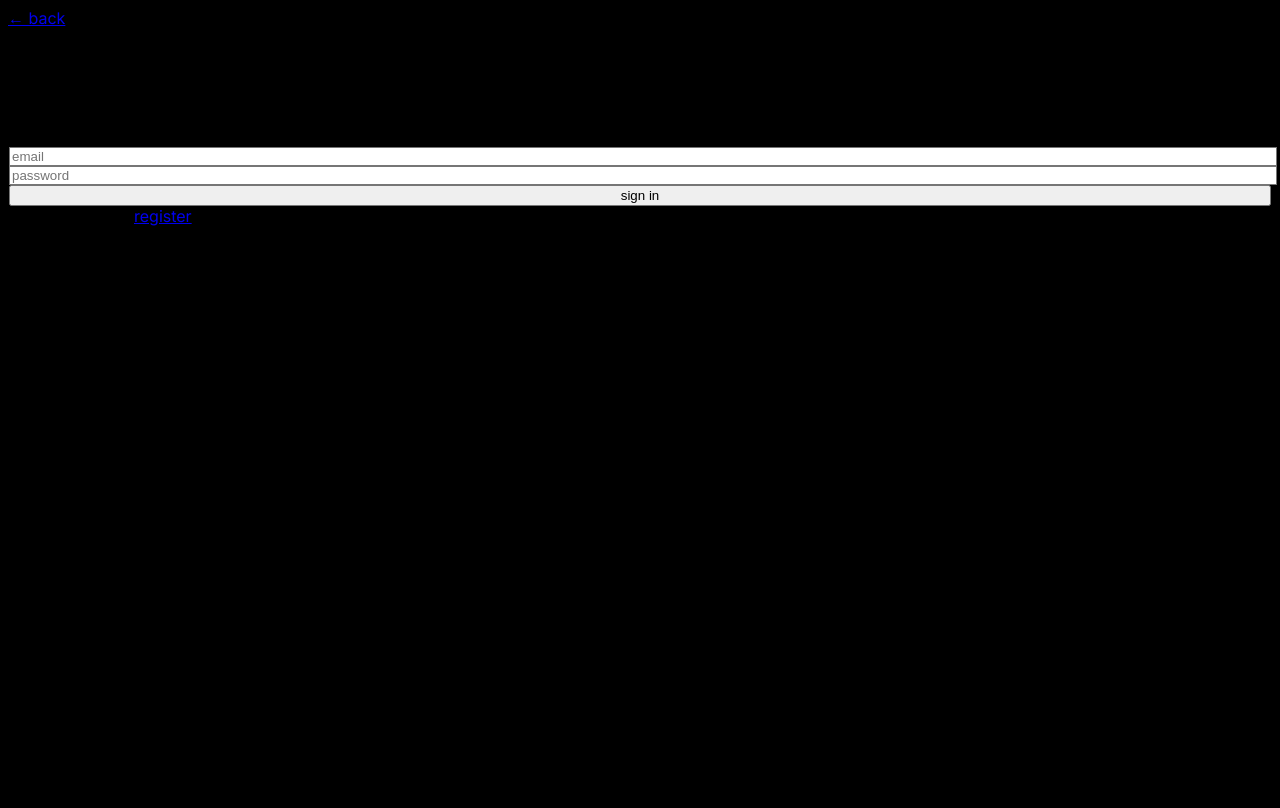
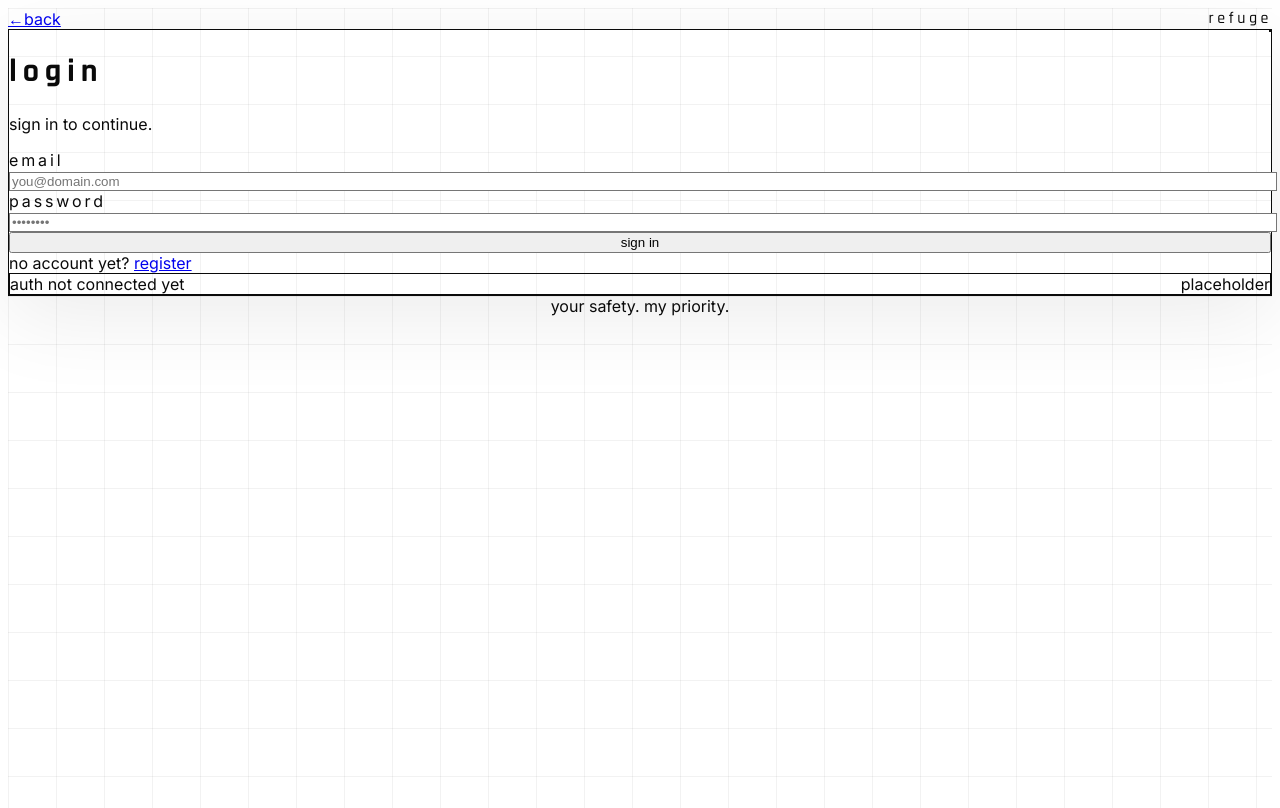
Before and after one commit to mejiasergio2002-max/Refuge, a Next.js app: page /login in a window 1280 px wide. Built offline with nearby package versions, Linux system fonts and the light colour scheme.

Commit message:
white landing + sleek auth pages

```diff
--- a/src/app/feed/page.tsx
+++ b/src/app/feed/page.tsx
@@ -1,20 +1,27 @@
 import Link from "next/link"
 
-export default function Page() {
+export default function FeedPage() {
   return (
-    <main className="min-h-screen bg-black text-white">
-      <div className="mx-auto max-w-3xl px-6 py-16">
-        <Link href="/" className="text-sm text-white/70 hover:text-white">
-          ← back
-        </Link>
+    <main className="min-h-screen bg-white">
+      <div className="min-h-screen bg-grid-light">
+        <div className="mx-auto max-w-6xl px-6 py-10">
+          <header className="flex items-center justify-between">
+            <Link href="/" className="inline-flex items-center gap-2 text-sm font-semibold text-black/70 hover:text-black">
+              <span className="text-lg">←</span> back
+            </Link>
+            <div className="font-display text-sm font-semibold tracking-[0.22em] text-black/60">
+              refuge
+            </div>
+          </header>
 
-        <h1 className="mt-6 text-4xl font-semibold tracking-tight">feed</h1>
-        <p className="mt-3 text-sm text-white/65">
-          placeholder. feed ui comes next.
-        </p>
-
-        <div className="mt-10 rounded-3xl border border-white/10 bg-white/5 p-6">
-          <div className="text-sm text-white/70">ready for your feed spec.</div>
+          <div className="mt-12 rounded-3xl border border-black/10 bg-white p-7 shadow-[0_20px_80px_rgba(0,0,0,0.08)]">
+            <h1 className="font-display text-3xl font-bold tracking-[0.18em]">
+              feed
+            </h1>
+            <p className="mt-2 text-sm text-black/60">
+              placeholder. next you’ll tell me what the feed should be.
+            </p>
+          </div>
         </div>
       </div>
     </main>
--- a/src/app/globals.css
+++ b/src/app/globals.css
@@ -1,6 +1,11 @@
 @tailwind base;
 @tailwind components;
 @tailwind utilities;
+
+:root {
+  --font-display: ui-sans-serif;
+  --font-body: ui-sans-serif;
+}
 
 html,
 body {
@@ -8,5 +13,31 @@ body {
 }
 
 body {
-  background-color: black;
+  font-family: var(--font-body);
+  background: #ffffff;
+  color: #0a0a0a;
 }
+
+.font-display {
+  font-family: var(--font-display);
+}
+
+.bg-grid-light {
+  background-image:
+    linear-gradient(to right, rgba(0,0,0,0.05) 1px, transparent 1px),
+    linear-gradient(to bottom, rgba(0,0,0,0.05) 1px, transparent 1px);
+  background-size: 48px 48px;
+}
+
+.text-olive {
+  color: #2f3b2f;
+}
+
+.border-olive {
+  border-color: rgba(47, 59, 47, 0.25);
+}
+
+.ring-olive:focus {
+  outline: none;
+  box-shadow: 0 0 0 3px rgba(47, 59, 47, 0.18);
+}
--- a/src/app/layout.tsx
+++ b/src/app/layout.tsx
@@ -1,31 +1,27 @@
 import "./globals.css"
 import type { ReactNode } from "react"
-import { Orbitron, Inter } from "next/font/google"
+import { Rajdhani, Inter } from "next/font/google"
 
-const display = Orbitron({
+const display = Rajdhani({
   subsets: ["latin"],
-  weight: ["400", "700"],
+  weight: ["500", "600", "700"],
+  variable: "--font-display",
 })
 
 const body = Inter({
   subsets: ["latin"],
+  variable: "--font-body",
 })
 
 export const metadata = {
-  title: "Refuge",
-  description: "Your Safety. My Priority.",
+  title: "refuge",
+  description: "your safety. my priority.",
 }
 
-export default function RootLayout({
-  children,
-}: {
-  children: ReactNode
-}) {
+export default function RootLayout({ children }: { children: ReactNode }) {
   return (
-    <html lang="en">
-      <body className={`${body.className} bg-black text-white`}>
-        {children}
-      </body>
+    <html lang="en" className={`${display.variable} ${body.variable}`}>
+      <body>{children}</body>
     </html>
   )
 }
--- a/src/app/login/page.tsx
+++ b/src/app/login/page.tsx
@@ -2,38 +2,79 @@ import Link from "next/link"
 
 export default function LoginPage() {
   return (
-    <main className="min-h-screen bg-black text-white">
-      <div className="mx-auto max-w-xl px-6 py-16">
-        <Link href="/" className="text-sm text-white/70 hover:text-white">
-          ← back
+    <main className="min-h-screen bg-white">
+      <div className="min-h-screen bg-grid-light">
+        <div className="mx-auto max-w-6xl px-6 py-10">
+          <header className="flex items-center justify-between">
+            <Link href="/" className="inline-flex items-center gap-2 text-sm font-semibold text-black/70 hover:text-black">
+              <span className="text-lg">←</span> back
             </Link>
 
-        <h1 className="mt-6 text-4xl font-semibold tracking-tight">login</h1>
-        <p className="mt-3 text-sm text-white/65">
-          placeholder page. next step: connect auth.
+            <div className="font-display text-sm font-semibold tracking-[0.22em] text-black/60">
+              refuge
+            </div>
+          </header>
+
+          <div className="mx-auto mt-12 max-w-xl">
+            <div className="rounded-3xl border border-black/10 bg-white p-7 shadow-[0_20px_80px_rgba(0,0,0,0.08)]">
+              <div className="flex items-start justify-between gap-6">
+                <div>
+                  <h1 className="font-display text-3xl font-bold tracking-[0.18em]">
+                    login
+                  </h1>
+                  <p className="mt-2 text-sm text-black/60">
+                    sign in to continue.
                   </p>
+                </div>
+                <div className="h-12 w-12 rounded-2xl border border-black/10 bg-black/5" />
+              </div>
 
-        <div className="mt-10 rounded-3xl border border-white/10 bg-white/5 p-6">
-          <div className="grid gap-3">
+              <div className="mt-8 grid gap-4">
+                <div>
+                  <label className="text-xs font-semibold tracking-[0.18em] text-black/60">
+                    email
+                  </label>
                   <input
-              className="w-full rounded-xl border border-white/10 bg-black/40 px-4 py-3 text-sm outline-none focus:border-white/25"
-              placeholder="email"
+                    className="mt-2 w-full rounded-2xl border border-black/10 bg-white px-4 py-3 text-sm text-black placeholder:text-black/35 ring-olive"
+                    placeholder="you@domain.com"
+                    type="email"
                   />
+                </div>
+
+                <div>
+                  <label className="text-xs font-semibold tracking-[0.18em] text-black/60">
+                    password
+                  </label>
                   <input
-              className="w-full rounded-xl border border-white/10 bg-black/40 px-4 py-3 text-sm outline-none focus:border-white/25"
-              placeholder="password"
+                    className="mt-2 w-full rounded-2xl border border-black/10 bg-white px-4 py-3 text-sm text-black placeholder:text-black/35 ring-olive"
+                    placeholder="••••••••"
                     type="password"
                   />
-            <button className="rounded-xl bg-white px-5 py-3 text-sm font-semibold text-black hover:opacity-90">
+                </div>
+
+                <button className="mt-2 inline-flex items-center justify-center rounded-2xl bg-black px-5 py-3 text-sm font-semibold text-white hover:opacity-90">
                   sign in
                 </button>
+
+                <div className="text-xs text-black/50">
+                  no account yet?{" "}
+                  <Link href="/register" className="font-semibold text-black/70 hover:text-black">
+                    register
+                  </Link>
                 </div>
 
-          <div className="mt-6 text-xs text-white/50">
-            no account yet?{" "}
-            <Link className="text-white/70 hover:text-white" href="/register">
-              register
-            </Link>
+                <div className="mt-4 flex items-center justify-between rounded-2xl border border-black/10 bg-black/5 p-4 text-xs text-black/55">
+                  <span>auth not connected yet</span>
+                  <span className="rounded-full bg-white px-3 py-1 font-semibold text-black/60">
+                    placeholder
+                  </span>
+                </div>
+              </div>
+            </div>
+
+            <div className="mt-6 text-center text-xs text-black/45">
+              your safety. my priority.
+            </div>
           </div>
         </div>
       </div>
--- a/src/app/register/page.tsx
+++ b/src/app/register/page.tsx
@@ -2,38 +2,76 @@ import Link from "next/link"
 
 export default function RegisterPage() {
   return (
-    <main className="min-h-screen bg-black text-white">
-      <div className="mx-auto max-w-xl px-6 py-16">
-        <Link href="/" className="text-sm text-white/70 hover:text-white">
-          ← back
+    <main className="min-h-screen bg-white">
+      <div className="min-h-screen bg-grid-light">
+        <div className="mx-auto max-w-6xl px-6 py-10">
+          <header className="flex items-center justify-between">
+            <Link href="/" className="inline-flex items-center gap-2 text-sm font-semibold text-black/70 hover:text-black">
+              <span className="text-lg">←</span> back
             </Link>
 
-        <h1 className="mt-6 text-4xl font-semibold tracking-tight">register</h1>
-        <p className="mt-3 text-sm text-white/65">
-          placeholder page. next step: connect auth.
+            <div className="font-display text-sm font-semibold tracking-[0.22em] text-black/60">
+              refuge
+            </div>
+          </header>
+
+          <div className="mx-auto mt-12 max-w-xl">
+            <div className="rounded-3xl border border-black/10 bg-white p-7 shadow-[0_20px_80px_rgba(0,0,0,0.08)]">
+              <div className="flex items-start justify-between gap-6">
+                <div>
+                  <h1 className="font-display text-3xl font-bold tracking-[0.18em]">
+                    register
+                  </h1>
+                  <p className="mt-2 text-sm text-black/60">
+                    create your account to access bookings and the feed.
                   </p>
+                </div>
+                <div className="h-12 w-12 rounded-2xl border border-black/10 bg-black/5" />
+              </div>
 
-        <div className="mt-10 rounded-3xl border border-white/10 bg-white/5 p-6">
-          <div className="grid gap-3">
+              <div className="mt-8 grid gap-4">
+                <div>
+                  <label className="text-xs font-semibold tracking-[0.18em] text-black/60">
+                    email
+                  </label>
                   <input
-              className="w-full rounded-xl border border-white/10 bg-black/40 px-4 py-3 text-sm outline-none focus:border-white/25"
-              placeholder="email"
+                    className="mt-2 w-full rounded-2xl border border-black/10 bg-white px-4 py-3 text-sm text-black placeholder:text-black/35 ring-olive"
+                    placeholder="you@domain.com"
+                    type="email"
                   />
+                </div>
+
+                <div>
+                  <label className="text-xs font-semibold tracking-[0.18em] text-black/60">
+                    password
+                  </label>
                   <input
-              className="w-full rounded-xl border border-white/10 bg-black/40 px-4 py-3 text-sm outline-none focus:border-white/25"
-              placeholder="password"
+                    className="mt-2 w-full rounded-2xl border border-black/10 bg-white px-4 py-3 text-sm text-black placeholder:text-black/35 ring-olive"
+                    placeholder="••••••••"
                     type="password"
                   />
-            <button className="rounded-xl bg-white px-5 py-3 text-sm font-semibold text-black hover:opacity-90">
+                </div>
+
+                <button className="mt-2 inline-flex items-center justify-center rounded-2xl bg-black px-5 py-3 text-sm font-semibold text-white hover:opacity-90">
                   create account
                 </button>
+
+                <div className="text-xs text-black/50">
+                  already have an account?{" "}
+                  <Link href="/login" className="font-semibold text-black/70 hover:text-black">
+                    login
+                  </Link>
                 </div>
 
-          <div className="mt-6 text-xs text-white/50">
-            already have an account?{" "}
-            <Link className="text-white/70 hover:text-white" href="/login">
-              login
-            </Link>
+                <div className="mt-4 rounded-2xl border border-black/10 bg-black/5 p-4 text-xs text-black/55">
+                  note: auth is placeholder ui for now. next step is wiring supabase auth.
+                </div>
+              </div>
+            </div>
+
+            <div className="mt-6 text-center text-xs text-black/45">
+              your safety. my priority.
+            </div>
           </div>
         </div>
       </div>
```
Lines whose indentation alone changed are shown as unchanged.
